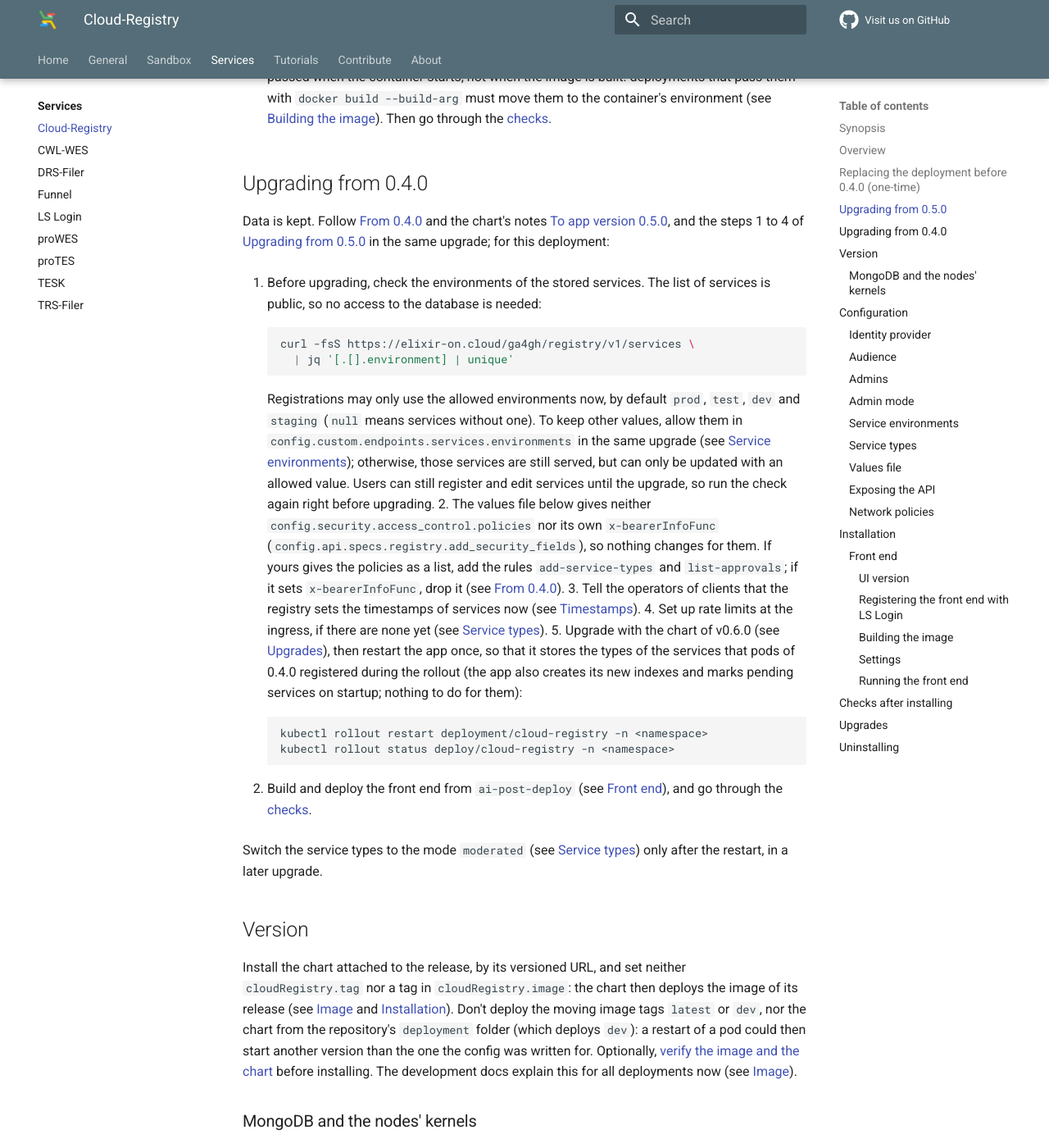
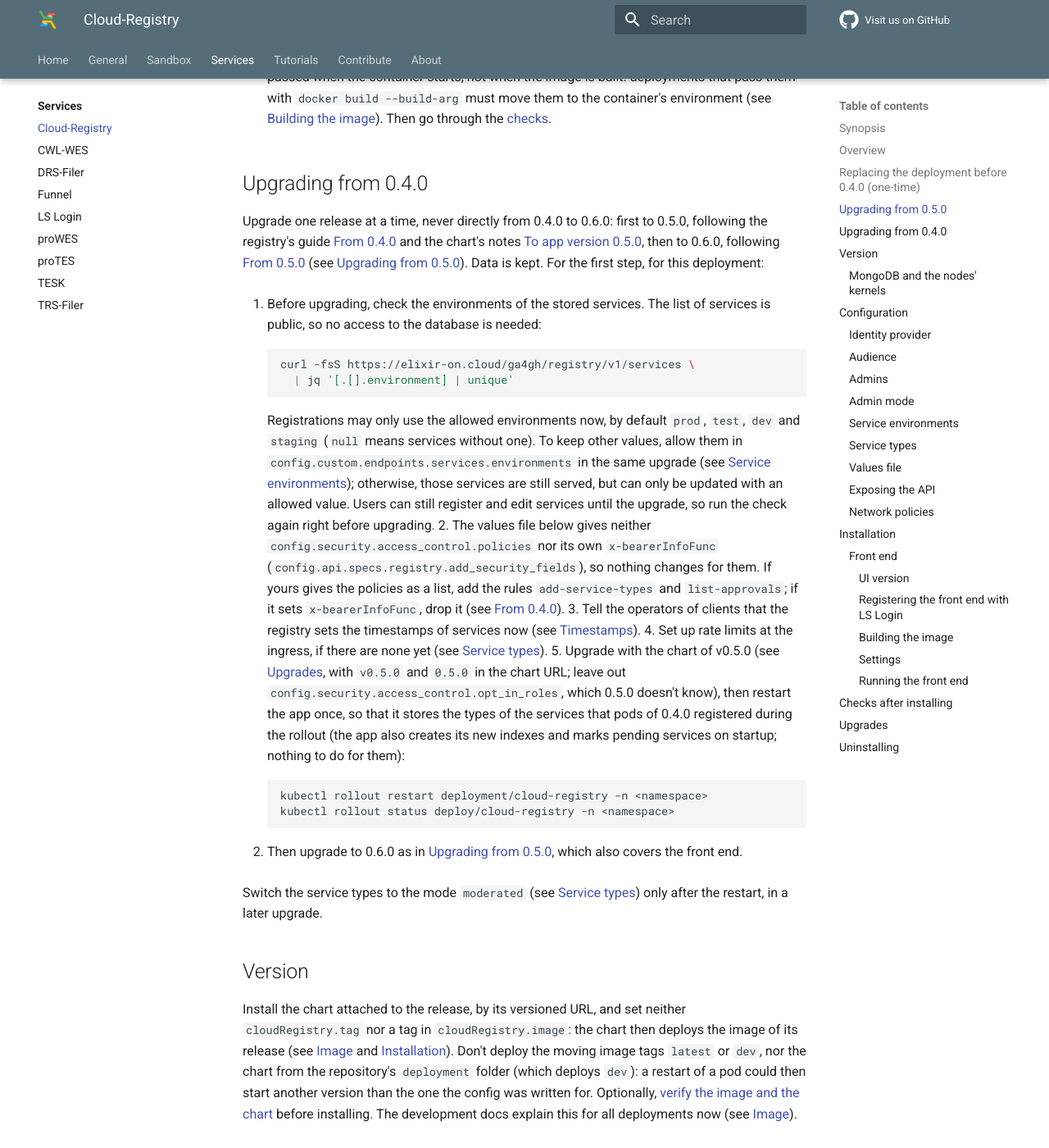
Before and after one commit to elixir-cloud-aai/elixir-cloud-aai.github.io, an MkDocs documentation site: the page built from docs/services/cloudregistry.md, in a window 1280 px wide and 1400 px high, scrolled down 3340 px. Shown: the whole window at 82% size. Built offline with MkDocs 1.6.1 and Material for MkDocs 9.7.7, drawn with Linux system fonts in a browser that asks for light colours; comment, search, counter and statistics services are not loaded.

Commit message:
docs: upgrade Cloud Registry step by step
Upgrades from 0.4.0 go to 0.5.0 first (with the chart of v0.5.0 and
the registry's guide "From 0.4.0"), then to 0.6.0 as described in
"Upgrading from 0.5.0"; never directly from 0.4.0 to 0.6.0. Link the
release notes to the versioned Read the Docs page of 0.6.0.

Co-Authored-By: Claude Opus 5.5 <noreply@anthropic.com>

````diff
--- a/docs/services/cloudregistry.md
+++ b/docs/services/cloudregistry.md
@@ -17,7 +17,7 @@ deployment:
   0.4.0][cr-upgrading-0.4.0]
 - [Configuration][cr-configuration], [Access control][cr-access-control]
   and [Operations][cr-operations]
-- [Release notes of 0.6.0][cr-release]
+- [Release notes of 0.6.0][cr-release-notes]
 - The front end's [README][cr-ui-readme] (see [Front end](#front-end))
 
 !!! info "Last checked against Cloud Registry v0.6.0"
@@ -151,10 +151,13 @@ the front end (see [Front end](#front-end)); for this deployment:
 
 ## Upgrading from 0.4.0
 
-Data is kept. Follow [From 0.4.0][cr-upgrading-0.4.0-to-0.5.0] and the
-chart's notes [To app version 0.5.0][cr-chart-0.5.0], and the steps 1 to 4
-of [Upgrading from 0.5.0](#upgrading-from-050) in the same upgrade; for
-this deployment:
+Upgrade one release at a time, never directly from 0.4.0 to 0.6.0: first
+to 0.5.0, following the registry's guide [From
+0.4.0][cr-upgrading-0.4.0-to-0.5.0] and the chart's notes [To app version
+0.5.0][cr-chart-0.5.0], then to 0.6.0, following [From
+0.5.0][cr-upgrading-0.5.0] (see [Upgrading from
+0.5.0](#upgrading-from-050)). Data is kept. For the first step, for this
+deployment:
 
 1. Before upgrading, check the environments of the stored services. The
    list of services is public, so no access to the database is needed:
@@ -182,18 +185,21 @@ this deployment:
    services now (see [Timestamps][cr-timestamps]).
 4. Set up rate limits at the ingress, if there are none yet (see [Service
    types](#service-types)).
-5. Upgrade with the chart of v0.6.0 (see [Upgrades](#upgrades)), then
-   restart the app once, so that it stores the types of the services that
-   pods of 0.4.0 registered during the rollout (the app also creates its new
-   indexes and marks pending services on startup; nothing to do for them):
+5. Upgrade with the chart of v0.5.0 (see [Upgrades](#upgrades), with
+   `v0.5.0` and `0.5.0` in the chart URL; leave out
+   `config.security.access_control.opt_in_roles`, which 0.5.0 doesn't
+   know), then restart the app once, so that it stores the types of the
+   services that pods of 0.4.0 registered during the rollout (the app also
+   creates its new indexes and marks pending services on startup; nothing
+   to do for them):
 
     ```bash
     kubectl rollout restart deployment/cloud-registry -n <namespace>
     kubectl rollout status deploy/cloud-registry -n <namespace>
     ```
 
-6. Build and deploy the front end from `ai-post-deploy` (see [Front
-   end](#front-end)), and go through the [checks](#checks-after-installing).
+6. Then upgrade to 0.6.0 as in [Upgrading from
+   0.5.0](#upgrading-from-050), which also covers the front end.
 
 Switch the service types to the mode `moderated` (see [Service
 types](#service-types)) only after the restart, in a later upgrade.
@@ -742,6 +748,7 @@ policy is `Retain`.
 
 [cr-repo]: <https://github.com/elixir-cloud-aai/cloud-registry>
 [cr-release]: <https://github.com/elixir-cloud-aai/cloud-registry/releases/tag/v0.6.0>
+[cr-release-notes]: <https://cloud-registry.readthedocs.io/en/v0.6.0/releases/0.6.0/>
 [cr-ui-repo]: <https://github.com/elixir-cloud-aai/cloud-registry-ui>
 [cr-ui-ai-post-deploy]: <https://github.com/elixir-cloud-aai/cloud-registry-ui/tree/ai-post-deploy>
 [cr-ui-readme]: <https://github.com/elixir-cloud-aai/cloud-registry-ui/blob/ai-post-deploy/README.md>
````
